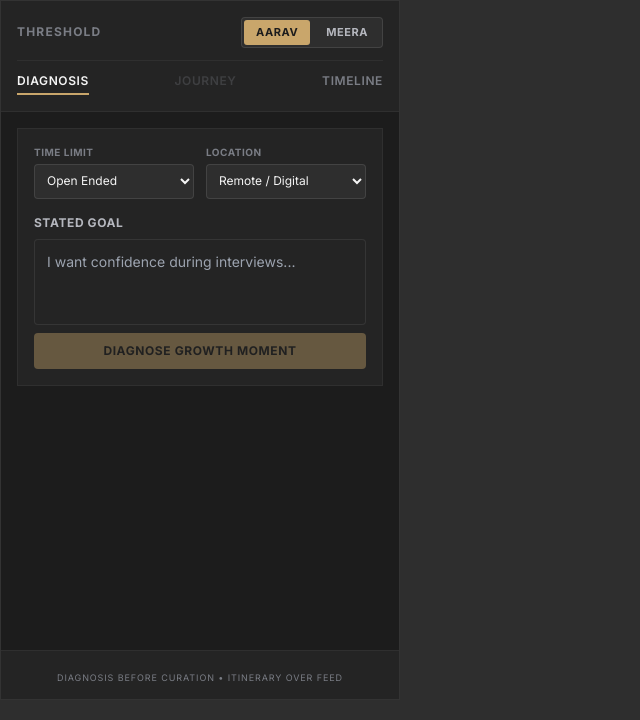
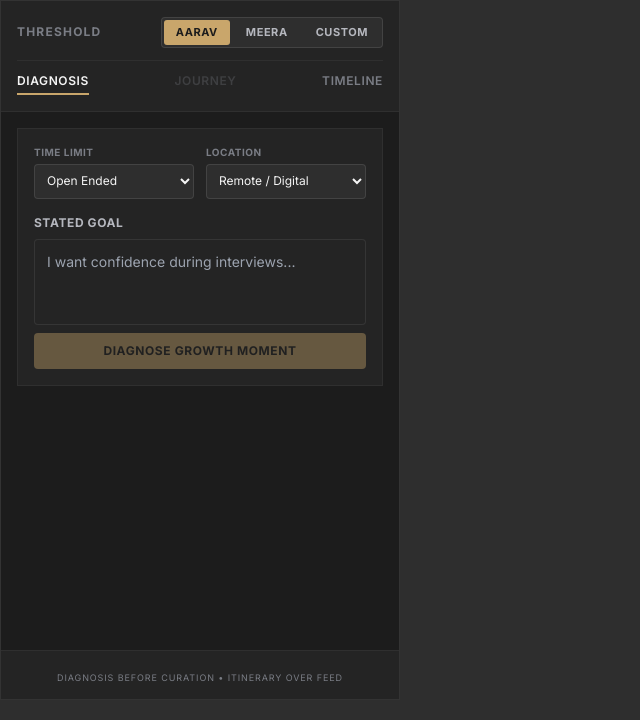
Before and after one commit to Shravanya178/Hacknova_Threshold, a Next.js app: page /embed in a window 1280 px wide. Shown: the top 720 px of the page, without its empty margins (0-640 px from the left). Built offline with nearby package versions, Linux system fonts and the light colour scheme.

Commit message:
added Custom mode to UserToggle for dynamic onboarding demo

```diff
--- a/src/app/embed/page.tsx
+++ b/src/app/embed/page.tsx
@@ -53,12 +53,24 @@ export default function EmbedPage() {
       setCurrentUser(user);
       setStatedGoal(user.stated_goal);
       setRecentReflections(user.recent_reflections);
-      setDiagnosis(null);
-      setEvidence({});
-      setCompletedSteps({});
-      setLapseAlert(null);
-      setActiveTab("diagnose");
+    } else {
+      // Initialize dynamic custom onboarding user profile
+      const customUser: User = {
+        id: userId,
+        name: userId.charAt(0).toUpperCase() + userId.slice(1),
+        stated_goal: "",
+        recent_reflections: [],
+        timeline: []
+      };
+      setCurrentUser(customUser);
+      setStatedGoal("");
+      setRecentReflections([]);
     }
+    setDiagnosis(null);
+    setEvidence({});
+    setCompletedSteps({});
+    setLapseAlert(null);
+    setActiveTab("diagnose");
   };
 
   const handleDiagnose = async () => {
--- a/src/components/UserToggle.tsx
+++ b/src/components/UserToggle.tsx
@@ -1,6 +1,6 @@
 "use client";
 
-import React from "react";
+import React, { useState } from "react";
 
 interface UserToggleProps {
   activeUserId: string;
@@ -8,12 +8,27 @@ interface UserToggleProps {
 }
 
 export default function UserToggle({ activeUserId, onUserChange }: UserToggleProps) {
+  const isPredefined = activeUserId === "aarav" || activeUserId === "meera";
+  const [isCustom, setIsCustom] = useState<boolean>(!isPredefined);
+  const [customName, setCustomName] = useState<string>(!isPredefined ? activeUserId : "");
+
+  const handleCustomSubmit = (e: React.FormEvent) => {
+    e.preventDefault();
+    if (customName.trim()) {
+      onUserChange(customName.toLowerCase().trim());
+    }
+  };
+
   return (
-    <div className="user-toggle flex gap-1 border border-white/10 p-0.5 rounded-[4px] bg-background">
+    <div className="user-toggle flex items-center gap-2 flex-wrap">
+      <div className="flex gap-1 border border-white/10 p-0.5 rounded-[4px] bg-background">
         <button
-        onClick={() => onUserChange("aarav")}
+          onClick={() => {
+            setIsCustom(false);
+            onUserChange("aarav");
+          }}
           className={`px-3 py-1 text-[11px] font-bold uppercase tracking-wider rounded-[3px] transition-normal ${
-          activeUserId === "aarav"
+            !isCustom && activeUserId === "aarav"
               ? "bg-primaryAccent text-secondaryBg"
               : "text-secondaryText hover:text-primaryText"
           }`}
@@ -21,15 +36,52 @@ export default function UserToggle({ activeUserId, onUserChange }: UserTogglePro
           AARAV
         </button>
         <button
-        onClick={() => onUserChange("meera")}
+          onClick={() => {
+            setIsCustom(false);
+            onUserChange("meera");
+          }}
           className={`px-3 py-1 text-[11px] font-bold uppercase tracking-wider rounded-[3px] transition-normal ${
-          activeUserId === "meera"
+            !isCustom && activeUserId === "meera"
               ? "bg-primaryAccent text-secondaryBg"
               : "text-secondaryText hover:text-primaryText"
           }`}
         >
           MEERA
         </button>
+        <button
+          onClick={() => {
+            setIsCustom(true);
+            if (customName.trim()) {
+              onUserChange(customName.toLowerCase().trim());
+            }
+          }}
+          className={`px-3 py-1 text-[11px] font-bold uppercase tracking-wider rounded-[3px] transition-normal ${
+            isCustom
+              ? "bg-primaryAccent text-secondaryBg"
+              : "text-secondaryText hover:text-primaryText"
+          }`}
+        >
+          CUSTOM
+        </button>
+      </div>
+
+      {isCustom && (
+        <form onSubmit={handleCustomSubmit} className="flex gap-1.5 items-center">
+          <input
+            type="text"
+            value={customName}
+            onChange={(e) => setCustomName(e.target.value)}
+            placeholder="User ID (e.g. siddharth)..."
+            className="bg-background border border-white/10 p-1 px-2 text-xs text-primaryText rounded-[4px] focus-ring w-36 font-sans"
+          />
+          <button
+            type="submit"
+            className="bg-primaryAccent hover:bg-primaryHover text-secondaryBg text-[9px] font-bold px-2 py-1 rounded-[3px] uppercase tracking-wider transition-normal"
+          >
+            Load
+          </button>
+        </form>
+      )}
     </div>
   );
 }
```
Also changed, not shown: data/aarav.json (+10 -1 lines). Lines whose indentation alone changed are shown as unchanged.
